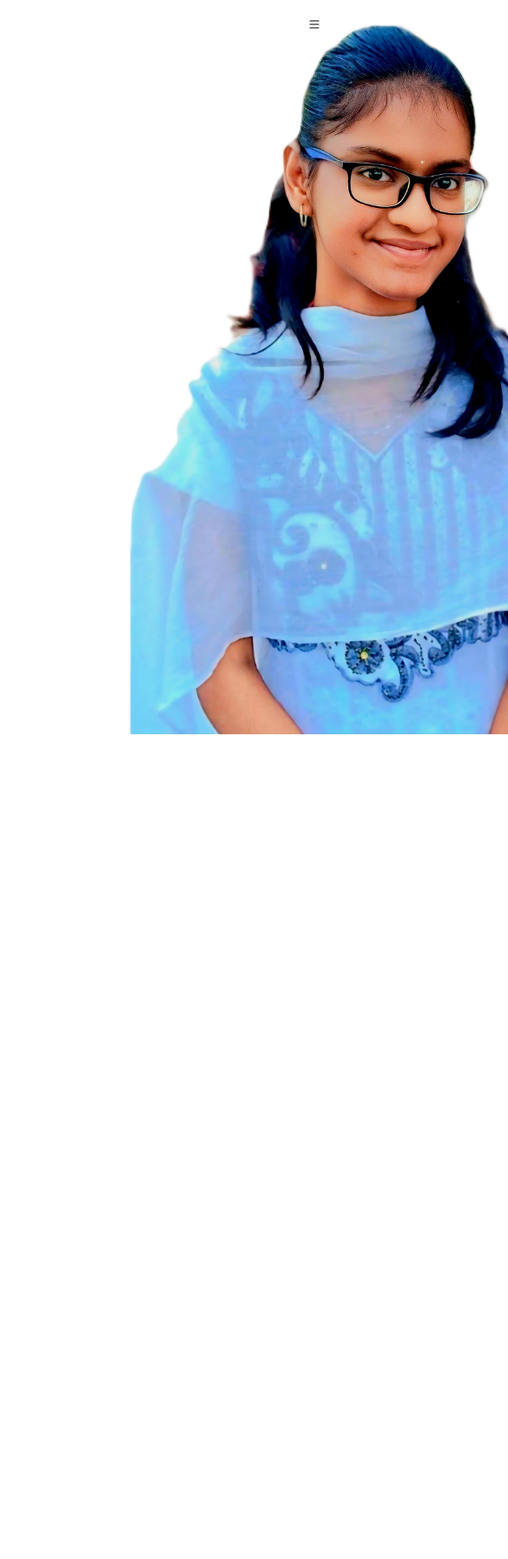
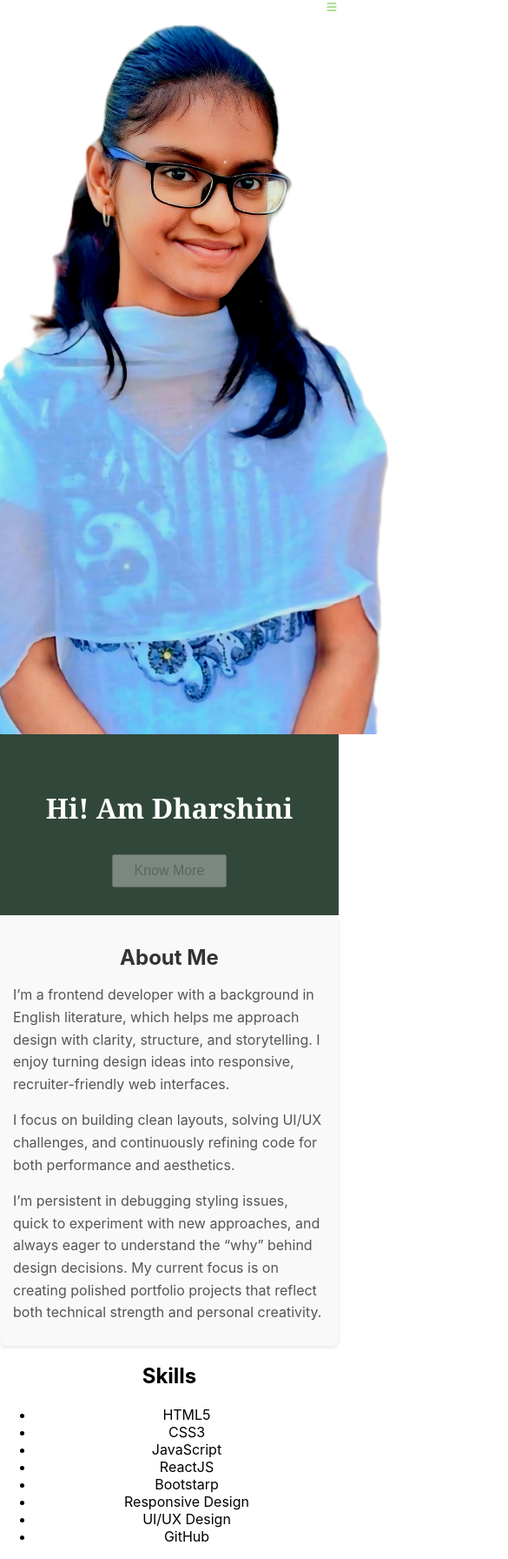
Before and after one commit to Dharshini-26003/interactive-resume, a React (Create React App) app: page / in a window 390 px wide. Shown: the top 1792 px of the page at 87% size, 585 px wide, since content can reach past the window. Before the commit the page ends 844 px from the top, so only its background shows below. Built offline with nearby package versions, Linux system fonts and the light colour scheme.

Commit message:
Added About Section with personal info and front end focus

```diff
--- a/src/App.js
+++ b/src/App.js
@@ -2,9 +2,12 @@ import React from "react"
 import MyProfile from './components/myprofile'
 import ProfilePic from "./sidebar/ProfilePic";
 import Icons from "./sidebar/socialicons";
+import About from "./components/about";
+import MySkills from "./components/skills";
 import './styles/App.css';
 import './styles/index.css'
 import './styles/resumeintro.css';
+import './styles/about.css';
 
 
 function App() {
@@ -15,6 +18,12 @@ function App() {
         <MyProfile />
         <Icons />
       </div>
+      <div className="about-section">
+        <About />
+      </div>
+      <div className="skills-section">
+        <MySkills />
+      </div>
     </div>
   );
 }
--- a/src/components/about.jsx
+++ b/src/components/about.jsx
@@ -1,5 +1,13 @@
 import React from 'react'
 
 function About(){
-
+    return(
+    <div className='about-sec'>
+    <h2>About Me</h2>
+    <p>I’m a frontend developer with a background in English literature, which helps me approach design with clarity, structure, and storytelling. I enjoy turning design ideas into responsive, recruiter-friendly web interfaces.</p>
+    <p>I focus on building clean layouts, solving UI/UX challenges, and continuously refining code for both performance and aesthetics.</p>
+    <p>I’m persistent in debugging styling issues, quick to experiment with new approaches, and always eager to understand the “why” behind design decisions. My current focus is on creating polished portfolio projects that reflect both technical strength and personal creativity.</p>
+    </div>
+    )
 }
+export default About;
--- a/src/components/skills.jsx
+++ b/src/components/skills.jsx
@@ -0,0 +1,20 @@
+import React from "react";
+
+function MySkills(){
+    return (
+        <div className='skills-sec'>
+        <h2>Skills</h2>
+        <ul className='skills-list'>
+            <li>HTML5</li>
+            <li>CSS3</li>
+            <li>JavaScript</li>
+            <li>ReactJS</li>
+            <li>Bootstarp</li>
+            <li>Responsive Design</li>
+            <li>UI/UX Design</li>
+            <li>GitHub</li>
+        </ul>
+        </div>
+    );
+}
+export default MySkills;
--- a/src/sidebar/socialicons.jsx
+++ b/src/sidebar/socialicons.jsx
@@ -1,47 +1,101 @@
 import React, {useState} from 'react'
+import '../assets/Dharshupic.jpg'
+// import About from '../components/about.jsx'
 
 function Icons(){
   const[showMenu, setShowMenu] = useState(false);
   return (
-  <div className='social-icons-container' onClick={() => setShowMenu(true)}>
+
+  <div className='social-icons-container'>
         {/* Menu Icon */}
-        <div className='topright'>
-          <svg xmlns="http://www.w3.org/2000/svg"
+        <div className='icon-menu'  onClick={() => setShowMenu(true)}>
+          <svg
+          xmlns="http://www.w3.org/2000/svg"
           width="16"
           height="16"
           fill="currentColor"
-          class="bi bi-list"
+          className="bi bi-list"
           viewBox="0 0 16 16">
-          <path fill-rule="evenodd"
+          <path fillRule="evenodd"
           d="M2.5 12a.5.5 0 0 1 .5-.5h10a.5.5 0 0 1 0 1H3a.5.5 0 0 1-.5-.5m0-4a.5.5 0 0 1 .5-.5h10a.5.5 0 0 1 0 1H3a.5.5 0 0 1-.5-.5m0-4a.5.5 0 0 1 .5-.5h10a.5.5 0 0 1 0 1H3a.5.5 0 0 1-.5-.5"/>
          </svg>
       </div>
+      {/* social icons menu */}
     {showMenu && (
-        <div className='social-icons'>
-          <button className='menu-button' onClick={() => setShowMenu(false)}>
-          Close
-          </button>
+      <div className='full-width'>
+        {/* <div><a href={<About/>}>About</a></div> */}
+        <div className='all-icons'>
+          <div className='icon-menu'  onClick={() => setShowMenu(true)}>
+          <svg
+          xmlns="http://www.w3.org/2000/svg"
+          width="16"
+          height="16"
+          fill="currentColor"
+          className="bi bi-list"
+          viewBox="0 0 16 16">
+          <path fillRule="evenodd"
+          d="M2.5 12a.5.5 0 0 1 .5-.5h10a.5.5 0 0 1 0 1H3a.5.5 0 0 1-.5-.5m0-4a.5.5 0 0 1 .5-.5h10a.5.5 0 0 1 0 1H3a.5.5 0 0 1-.5-.5m0-4a.5.5 0 0 1 .5-.5h10a.5.5 0 0 1 0 1H3a.5.5 0 0 1-.5-.5"/>
+         </svg>
+      </div>
+          <div onClick={() => setShowMenu(false)} className='close-icon'>
+            <svg
+            xmlns="http://www.w3.org/2000/svg"
+            width="16"
+            height="16"
+            fill="currentColor"
+            class="bi bi-backspace"
+            viewBox="0 0 16 16">
+            <path d="M5.83 5.146a.5.5 0 0 0 0 .708L7.975 8l-2.147 2.146a.5.5 0 0 0 .707.708l2.147-2.147 2.146 2.147a.5.5 0 0 0 .707-.708L9.39 8l2.146-2.146a.5.5 0 0 0-.707-.708L8.683 7.293 6.536 5.146a.5.5 0 0 0-.707 0z"/>
+            <path d="M13.683 1a2 2 0 0 1 2 2v10a2 2 0 0 1-2 2h-7.08a2 2 0 0 1-1.519-.698L.241 8.65a1 1 0 0 1 0-1.302L5.084 1.7A2 2 0 0 1 6.603 1zm-7.08 1a1 1 0 0 0-.76.35L1 8l4.844 5.65a1 1 0 0 0 .759.35h7.08a1 1 0 0 0 1-1V3a1 1 0 0 0-1-1z"/>
+         </svg>
+         </div>
+          <div>
+            <img src={require('../assets/Dharshupic.jpg')} alt="Dharshu" className='side-image' />
+         </div>
+         <div className='social-icons'>
             <a href="https://www.linkedin.com/in/yoga-dharshini-5b6542293/"
             target="_blank" rel="noreferrer" className='icon-linkedin'>
-              <svg xmlns="http://www.w3.org/2000/svg" width="16" height="16" fill="currentColor" class="bi bi-linkedin" viewBox="0 0 16 16">
+              <svg
+              xmlns="http://www.w3.org/2000/svg"
+              width="16"
+              height="16"
+              fill="currentColor"
+              className="bi bi-linkedin"
+              viewBox="0 0 16 16">
               <path d="M0 1.146C0 .513.526 0 1.175 0h13.65C15.474 0 16 .513 16 1.146v13.708c0 .633-.526 1.146-1.175 1.146H1.175C.526 16 0 15.487 0 14.854zm4.943 12.248V6.169H2.542v7.225zm-1.2-8.212c.837 0 1.358-.554 1.358-1.248-.015-.709-.52-1.248-1.342-1.248S2.4 3.226 2.4 3.934c0 .694.521 1.248 1.327 1.248zm4.908 8.212V9.359c0-.216.016-.432.08-.586.173-.431.568-.878 1.232-.878.869 0 1.216.662 1.216 1.634v3.865h2.401V9.25c0-2.22-1.184-3.252-2.764-3.252-1.274 0-1.845.7-2.165 1.193v.025h-.016l.016-.025V6.169h-2.4c.03.678 0 7.225 0 7.225z"/>
-              </svg>LinkedIn
+              </svg>
             </a>
             <a href="https://github.com/Dharshini-26003"
             target="_blank" rel="noreferrer" className='icon-github'>
-              <svg xmlns="http://www.w3.org/2000/svg" width="16" height="16" fill="currentColor" class="bi bi-github" viewBox="0 0 16 16">
+              <svg
+              xmlns="http://www.w3.org/2000/svg"
+              width="16"
+              height="16"
+              fill="currentColor"
+              className="bi bi-github"
+              viewBox="0 0 16 16">
               <path d="M8 0C3.58 0 0 3.58 0 8c0 3.54 2.29 6.53 5.47 7.59.4.07.55-.17.55-.38 0-.19-.01-.82-.01-1.49-2.01.37-2.53-.49-2.69-.94-.09-.23-.48-.94-.82-1.13-.28-.15-.68-.52-.01-.53.63-.01 1.08.58 1.23.82.72 1.21 1.87.87 2.33.66.07-.52.28-.87.51-1.07-1.78-.2-3.64-.89-3.64-3.95 0-.87.31-1.59.82-2.15-.08-.2-.36-1.02.08-2.12 0 0 .67-.21 2.2.82.64-.18 1.32-.27 2-.27s1.36.09 2 .27c1.53-1.04 2.2-.82 2.2-.82.44 1.1.16 1.92.08 2.12.51.56.82 1.27.82 2.15 0 3.07-1.87 3.75-3.65 3.95.29.25.54.73.54 1.48 0 1.07-.01 1.93-.01 2.2 0 .21.15.46.55.38A8.01 8.01 0 0 0 16 8c0-4.42-3.58-8-8-8"/>
-              </svg>GitHub
+              </svg>
             </a>
             <a href="mailto: dharshuvj2611@gmail.com"
             target="_blank" rel="noreferrer" className='icon-email'>
-              <svg xmlns="http://www.w3.org/2000/svg" width="16" height="16" fill="currentColor" class="bi bi-envelope-fill" viewBox="0 0 16 16">
+              <svg
+              xmlns="http://www.w3.org/2000/svg"
+              width="16"
+              height="16"
+              fill="currentColor"
+              className="bi bi-envelope-fill"
+              viewBox="0 0 16 16">
               <path d="M.05 3.555A2 2 0 0 1 2 2h12a2 2 0 0 1 1.95 1.555L8 8.414zM0 4.697v7.104l5.803-3.558zM6.761 8.83l-6.57 4.027A2 2 0 0 0 2 14h12a2 2 0 0 0 1.808-1.144l-6.57-4.027L8 9.586zm3.436-.586L16 11.801V4.697z"/>
-              </svg>Email
+              </svg>
             </a>
+          </div>
+        </div>
         </div>
    )}
  </div>
+
   )
+
 }
 export default Icons
--- /dev/null
+++ b/src/styles/about.css
@@ -0,0 +1,31 @@
+.about-sec{
+    background-color: #f9f9f9;
+    padding: 20px;
+    border-radius: 8px;
+    box-shadow: 0 2px 4px rgba(0,0,0,0.1);
+    max-width: 800px;
+    margin: 0px auto;
+    transition: box-shadow 0.3s ease;
+}
+.about-sec:hover {
+    box-shadow: 0 4px 8px rgba(0,0,0,0.15);
+}
+.about-sec h2 {
+    color: #333;
+    margin-bottom: 10px;
+    text-align: center;
+}
+@media (max-width: 768px){
+  .about-sec {
+    padding: 15px;
+  }
+   .about-sec h2 {
+        font-size: 1.5rem;
+   }
+}
+.about-sec p {
+    color: #555;
+    line-height: 1.6;
+    margin-bottom: 10px;
+    text-align: left;
+}
--- a/src/styles/resumeintro.css
+++ b/src/styles/resumeintro.css
@@ -1,47 +1,98 @@
-
 .resumeintro{
     display: flex;
+    background-color: #31473A;
+
 }
 .profile {
     font-family: Georgia, 'Times New Roman', Times, serif;
     flex: 1;
     min-width: 250px;
-    padding: 280px 0;
+    padding: 2rem;
     justify-content: center;
+    color: white;
+    display: flex;
+    flex-direction: column;
+    align-items: center;
+    text-align: center;
+}
+.profile h2 {
+    font-size: 2rem;
+    margin-bottom: 1rem;
+}
+.profile button{
+    margin-top: 1rem;
+    padding: 0.5rem 1.5rem;
+    font-size: 1rem;
+}
+@media (max-width: 768px) {
+  .resumeintro {
+    flex-direction: column;
+    align-items: center;
+  }
+
+  .profile {
+    text-align: center;
+    align-items: center;
+  }
+  .social-icons{
+    flex-direction: row;
+    justify-content: center;
+  }
 }
 .ProfilePic {
     width: 100vh;
     height: 100vh;
-    display: flex;
-    padding-right: 0 20px;
+}
+.social-icons-container {
+  position: relative; /* or fixed if you want it to float */
+  top: 0px;
+  right: 0px;
 
 }
-.ProfilePic img {
-    width: 100%;
-    height: 100%;
-    border-radius: 50%;
+.icon-menu {
+  position: fixed;
+  top: 0px;
+  right: 0px;
+  cursor: pointer;
+  z-index: 1002;
+  color: rgb(98, 196, 38);
 }
-.topright {
-    position: flex;
+.close-icon{
+    position: fixed;
     top: 0px;
-    right: 0px;
-    z-index: 1000;
+    right: 220px;
+    cursor: pointer;
+    color: rgb(255, 2, 2);
 }
-.social-icons-container{
-    position: fixed;
-    top: 20px;
-    right: 20px;
-
+.full-width{
+  width: 250px;
+  height: 100vh;
+  color: rgb(3, 3, 3);
+  background-color:  #EDF4F2;
 }
-.topright{
-   cursor: pointer;
+.all-icons a {
+  margin-top: 10px;
+  padding: 2px;
+  border-radius: 50%;
+  display: flex;
+  align-items: center;
+  justify-content: center;
+  text-decoration: none;
 }
-
-.social-icons {
-   margin-top: 10px;
+.all-icons a svg {
+  width: 25px;
+  height: 25px;
+  padding: 0px;
+  fill: #12714a; /* LinkedIn color */
+}
+.social-icons{
     display: flex;
     flex-direction: column;
-    gap: 10px;
+    align-items: center;
+    justify-content: center;
+    margin-top: 20px;
+    gap: 1px;
+    padding: 200px 0;
 }
 .menu-button {
   margin-bottom: 10px;
@@ -52,3 +103,10 @@
   border-radius: 4px;
   cursor: pointer;
 }
+.side-image{
+    margin-top: 30px;
+    border-radius: 50%;
+    border: 2px solid rgb(10, 120, 108);
+    width: 150px;
+    height: 160px;
+}
--- /dev/null
+++ b/src/styles/skills.css
@@ -0,0 +1,36 @@
+.skills-sec{
+    background-color: #f9f9f9;
+    padding: 20px;
+    border-radius: 8px;
+    box-shadow: 0 2px 4px rgba(0,0,0,0.1);
+    max-width: 800px;
+    margin: 0px auto;
+    transition: box-shadow 0.3s ease;
+    margin-top: 2rem;
+}
+.skills-sec h2{
+    font-size: 1.5rem;
+    border-bottom: 2px solid #e67e22;
+    padding-bottom: 0.5px;
+    margin-bottom: 1rem;
+}
+.skills-list ul {
+  display: grid;
+  grid-template-columns: repeat(auto-fit, minmax(140px, 1fr));
+  gap: 0.75rem;
+  list-style: none;
+  padding: 0;
+}
+.skills-list li {
+  background-color: #f0f0f0;
+  padding: 0.5rem 1rem;
+  border-radius: 6px;
+  text-align: center;
+  font-weight: 500;
+}
+.skilss-list li:hover {
+  background-color: #e67e22;
+  color: white;
+  transition: background-color 0.3s ease;
+  cursor: default;
+}
```
Also changed, not shown: src/assets/Dharshupic.jpg (added), src/assets/profile/dharshini.jpg (deleted).
